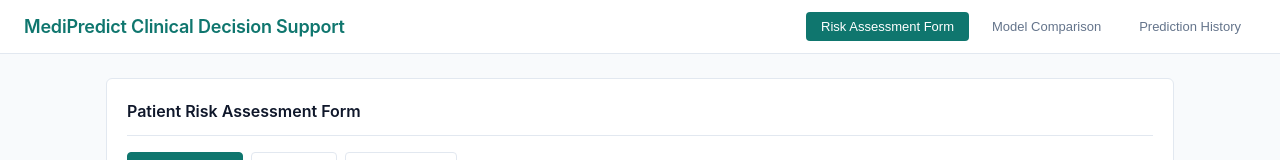
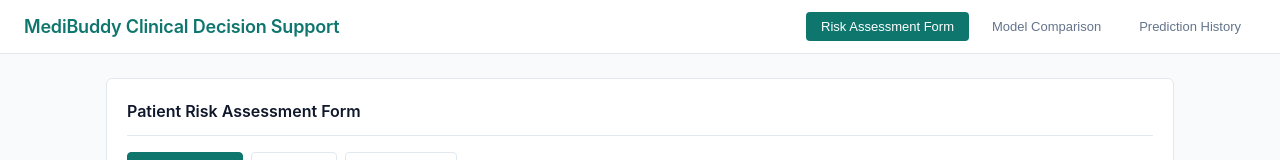
Before and after one commit to tarunkatta66-create/MediBuddy, a React (Vite) app in the folder frontend/: page / in a window 1280 px wide. Shown: the top 160 px of the page. Built offline with nearby package versions, Linux system fonts and the light colour scheme; no server answers.

Commit message:
Update App.jsx

```diff
--- a/frontend/src/App.jsx
+++ b/frontend/src/App.jsx
@@ -16,7 +16,7 @@
   return (
     <div>
       <header className="navbar">
-        <div className="brand-title">MediPredict Clinical Decision Support</div>
+        <div className="brand-title">MediBuddy Clinical Decision Support</div>
         <nav className="nav-links">
           <button
             className={`nav-btn ${activeTab === 'assessment' ? 'active' : ''}`}
```
